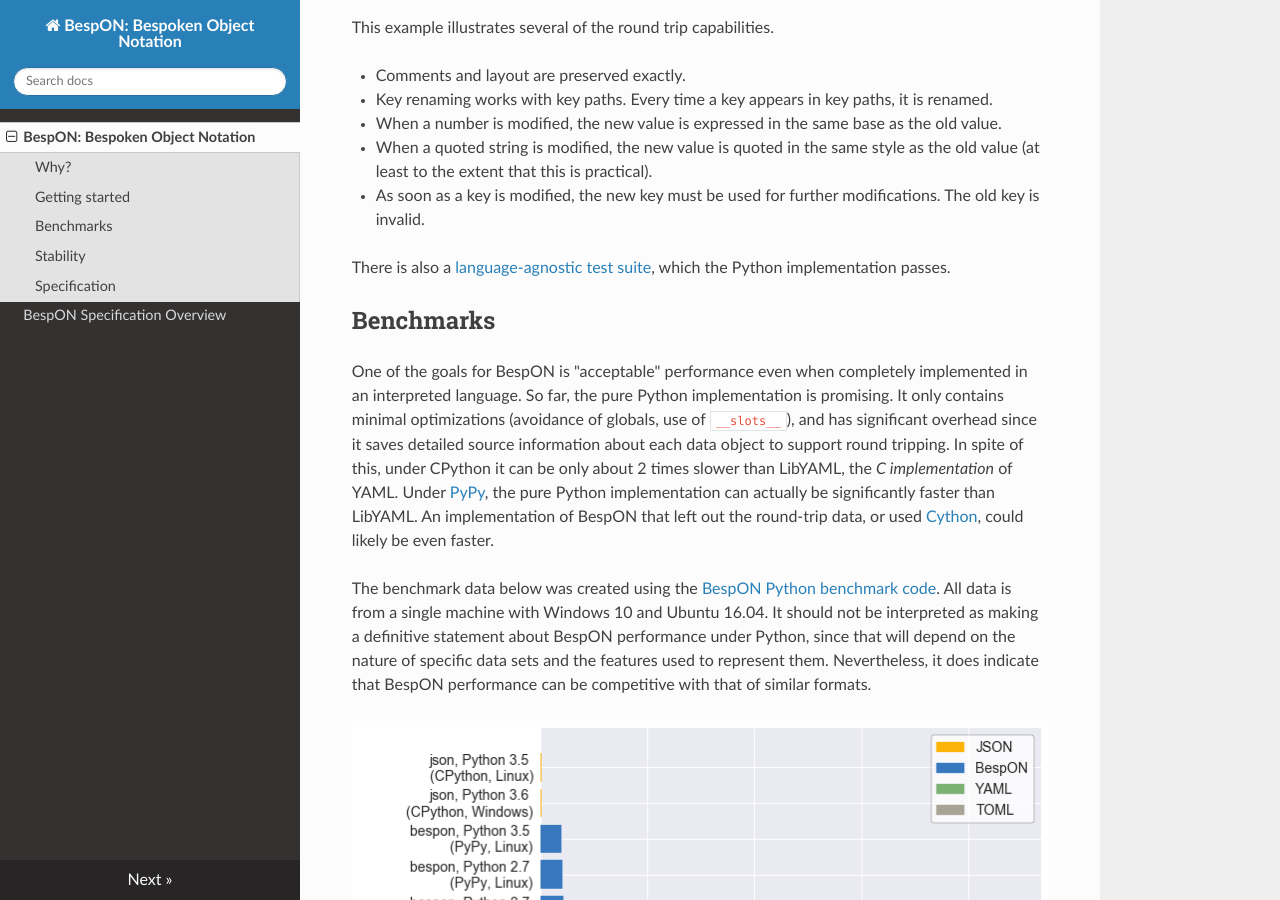
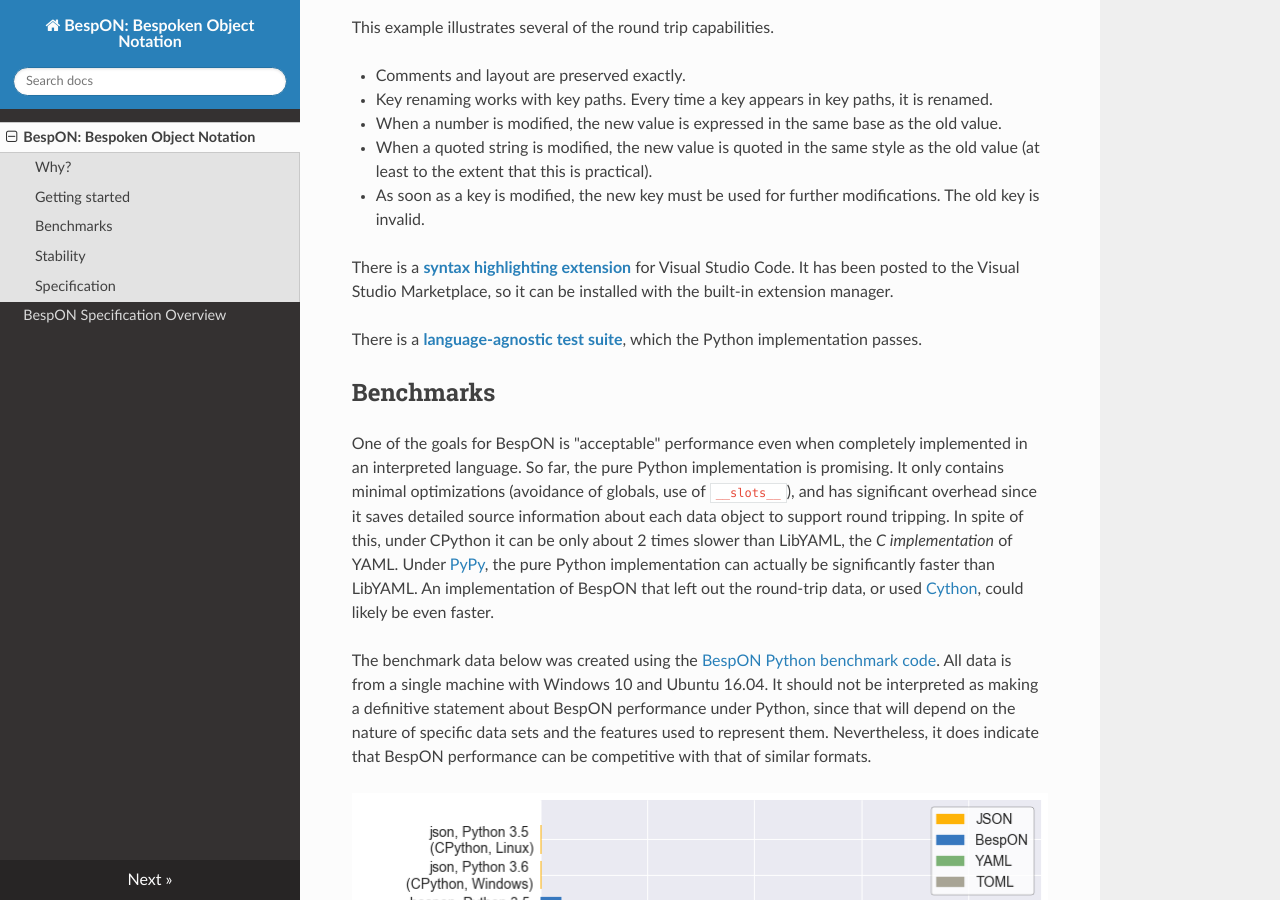
Before and after one commit to bespon/bespon_website, an MkDocs documentation site: the page built from docs/index.md, in a window 1280 px wide and 900 px high, scrolled down 2456 px. Built offline with MkDocs 1.6.1, drawn with Linux system fonts in a browser that asks for light colours; nearby versions of some CDN libraries; old or Windows-style settings are respelled for this version of MkDocs.

Commit message:
added link to vscode syntax highlighter, improved verbatim text color

```diff
--- a/docs/index.md
+++ b/docs/index.md
@@ -100,7 +100,7 @@
 
 ## Getting started
 
-A [Python implementation](https://github.com/gpoore/bespon_py) is available
+A [**Python implementation**](https://github.com/gpoore/bespon_py) is available
 now.  It supports loading and saving data.
 
 There is also round trip support for changing the values of strings, floats,
@@ -135,9 +135,15 @@
     modifications.  The old key is invalid.
 
 
-There is also a
-[language-agnostic test suite](https://github.com/bespon/bespon_tests),
+There is a
+[**syntax highlighting extension**](https://github.com/bespon/bespon_vscode)
+for Visual Studio Code.  It has been posted to the Visual Studio Marketplace,
+so it can be installed with the built-in extension manager.
+
+There is a
+[**language-agnostic test suite**](https://github.com/bespon/bespon_tests),
 which the Python implementation passes.
+
 
 
 ## Benchmarks
```
Also changed, not shown: change_highlight_color.py (added, +14 -0 lines), 1 other file.
